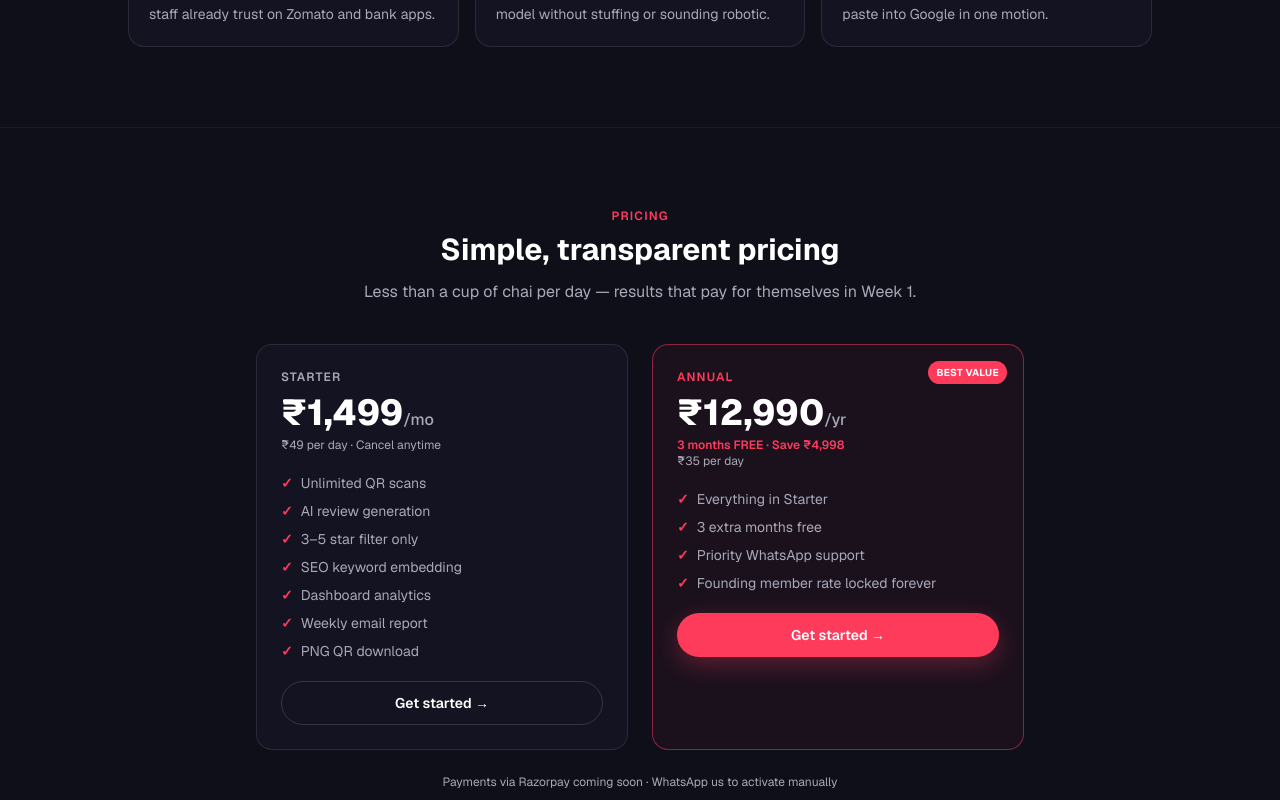
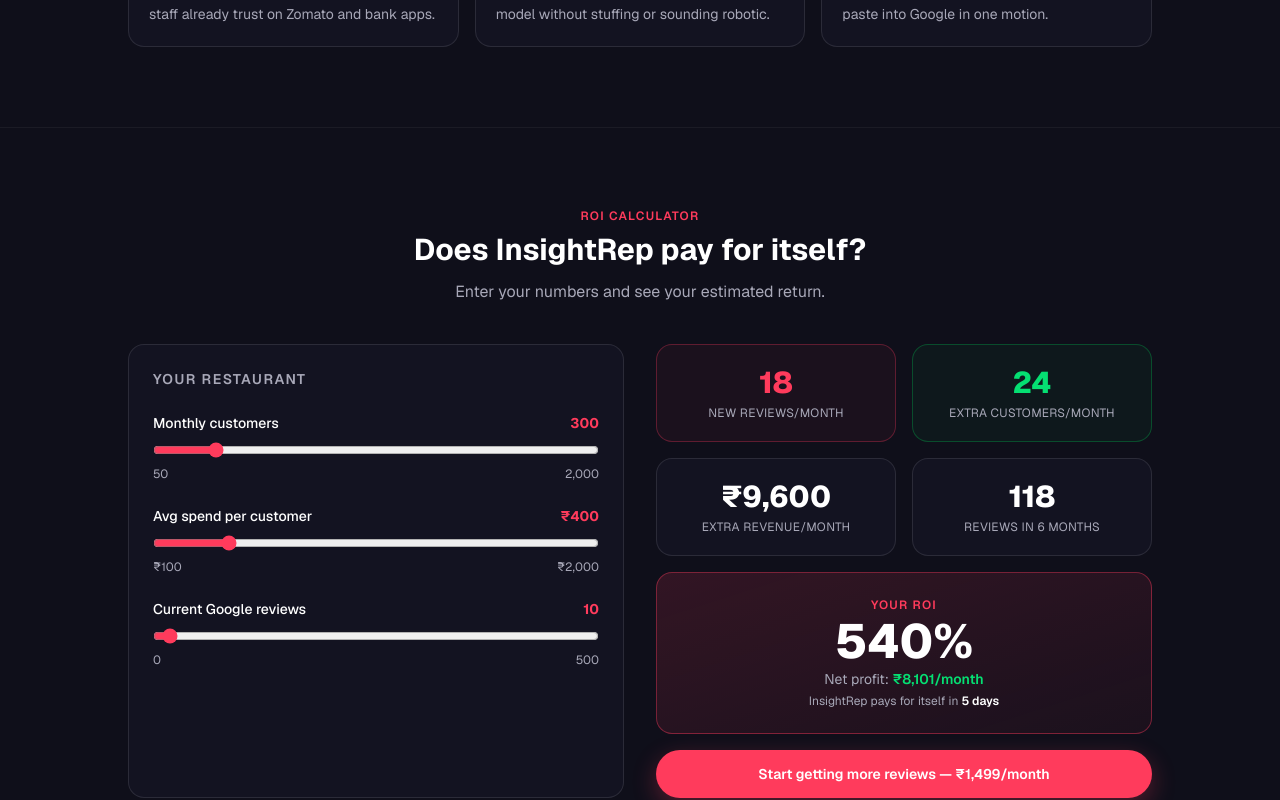
Before and after one commit to insightmediacoin-dev/insightrep, a Next.js app: page / in a window 1280 px wide. Shown: the part 1740-2540 px from the top of the page. Built offline with nearby package versions, Linux system fonts and the light colour scheme.

Commit message:
feat: add ROICalculator to landing page

```diff
--- a/app/page.js
+++ b/app/page.js
@@ -207,6 +207,9 @@
           </div>
         </section>
 
+        {/* ROI Calculator */}
+        <ROICalculator />
+
         {/* Pricing */}
         <section className="border-t border-white/5 px-4 py-14 sm:px-6 sm:py-20">
           <div className="mx-auto max-w-5xl">
```
